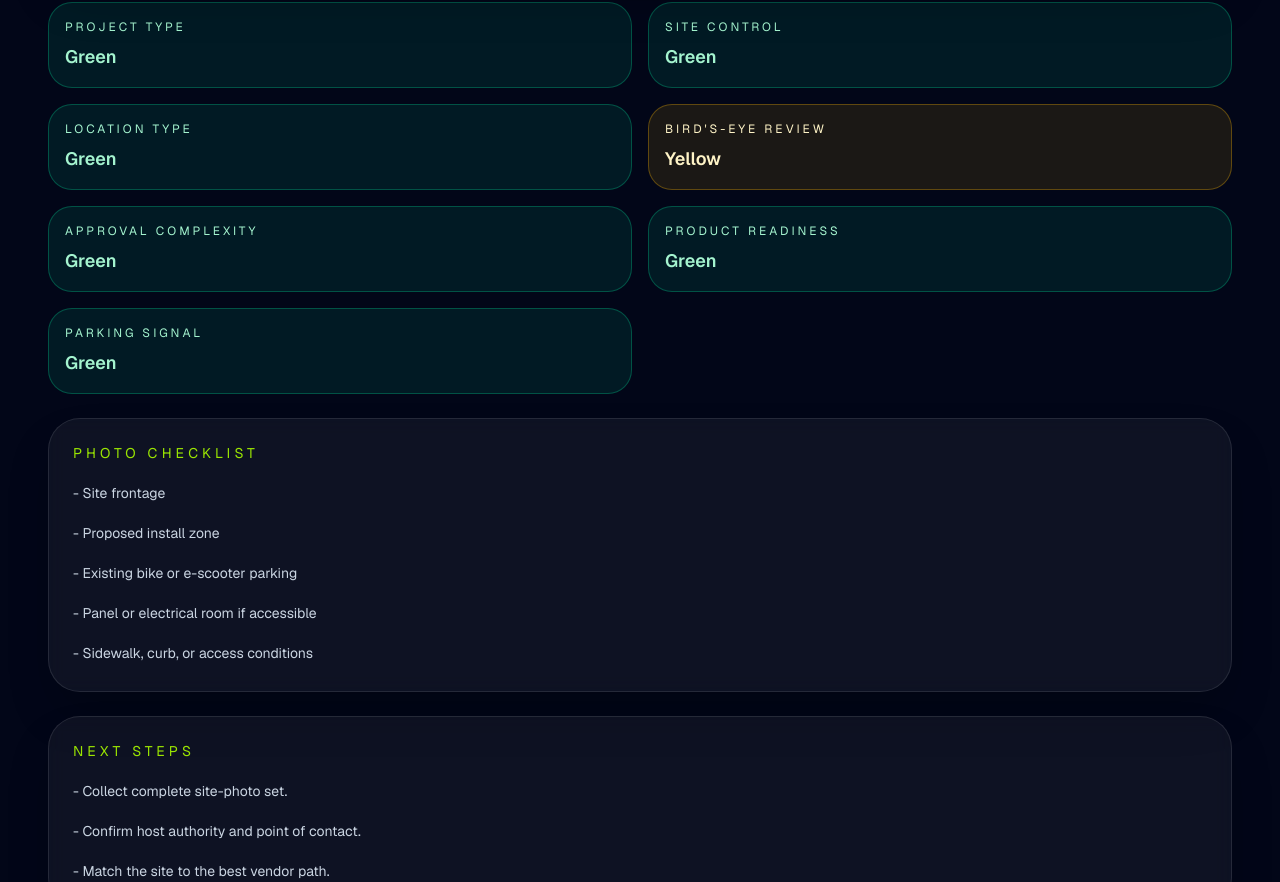
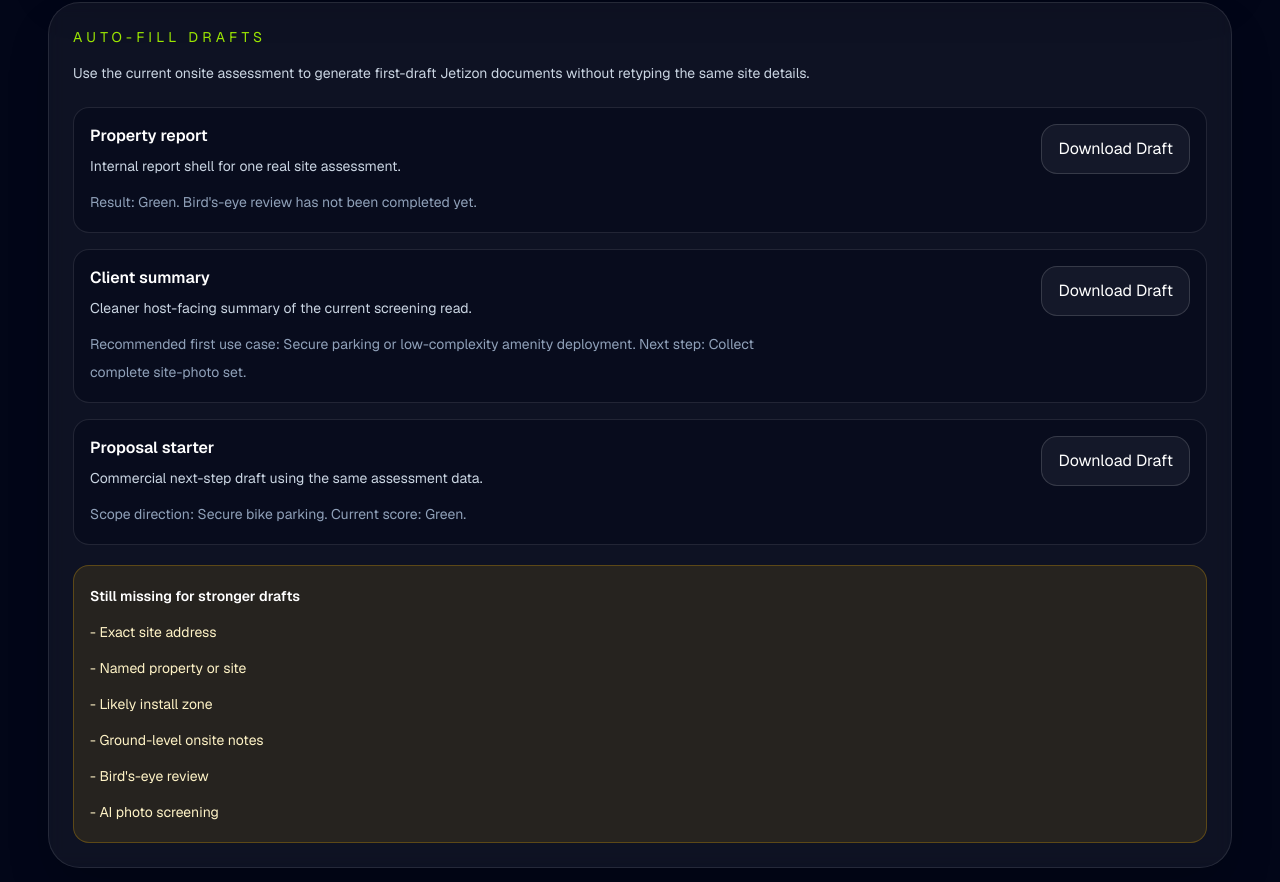
Before and after one commit to JMB929/jetizon-site, a Next.js app: page /onsite-assistant in a window 1280 px wide. Shown: the part 3625-4507 px from the top of the page. Built offline with nearby package versions, Linux system fonts and the light colour scheme.

Commit message:
Add onsite draft document generator

```diff
--- a/app/components/onsite-assistant.tsx
+++ b/app/components/onsite-assistant.tsx
@@ -57,6 +57,29 @@
 
 const STORAGE_KEY = "jetizon-onsite-assessments";
 
+const HOST_TYPE_LABELS: Record<string, string> = {
+  multifamily: "Multifamily",
+  "mixed-use": "Mixed-use",
+  university: "University / campus",
+  hospitality: "Hospitality",
+  community: "Community facility",
+  retail: "Retail / commercial",
+};
+
+const PROJECT_TYPE_LABELS: Record<string, string> = {
+  "secure-bike-parking": "Secure bike parking",
+  "secure-escooter-parking": "Secure e-scooter parking",
+  "simple-charging": "Simple charging access",
+  "battery-cabinet": "Battery charging cabinet",
+  "charging-rack": "Charging rack / enclosure",
+};
+
+const LOCATION_TYPE_LABELS: Record<string, string> = {
+  private: "Private property",
+  "private-with-layout-questions": "Private property with layout questions",
+  "public-space": "Touches sidewalk, curb, or street space",
+};
+
 function scoreClass(score: TrafficLight) {
   if (score === "Green") {
     return "border-emerald-400/30 bg-emerald-400/10 text-emerald-200";
@@ -95,6 +118,16 @@
   if (value === "yes") return "Yes";
   if (value === "no") return "No";
   return "Unclear";
+}
+
+function downloadTextFile(fileName: string, content: string) {
+  const blob = new Blob([content], { type: "text/plain" });
+  const url = URL.createObjectURL(blob);
+  const anchor = document.createElement("a");
+  anchor.href = url;
+  anchor.download = fileName;
+  anchor.click();
+  URL.revokeObjectURL(url);
 }
 
 async function fileToDataUrl(file: File) {
@@ -520,6 +553,141 @@
     analysis,
   };
 
+  const hostTypeLabel = HOST_TYPE_LABELS[hostType] || hostType;
+  const projectTypeLabel = PROJECT_TYPE_LABELS[projectType] || projectType;
+  const locationTypeLabel = LOCATION_TYPE_LABELS[locationType] || locationType;
+  const safeName = (siteName || "jetizon-site").toLowerCase().replace(/[^a-z0-9]+/g, "-");
+  const missingInfo = [
+    siteAddress ? null : "Exact site address",
+    siteName ? null : "Named property or site",
+    likelyInstallZone.trim() ? null : "Likely install zone",
+    onsiteNotes.trim() ? null : "Ground-level onsite notes",
+    aerialInputsStarted ? null : "Bird's-eye review",
+    analysis ? null : "AI photo screening",
+  ].filter(Boolean) as string[];
+
+  const propertyReportDraft = [
+    "# Jetizon Property-Specific Pre-Assessment Report",
+    "",
+    "## Cover Information",
+    `- Property name: ${siteName || "Not entered"}`,
+    `- Property address: ${siteAddress || "Not entered"}`,
+    `- Assessment date: ${new Date().toLocaleDateString()}`,
+    `- Host type: ${hostTypeLabel}`,
+    `- Proposed deployment type: ${projectTypeLabel}`,
+    "",
+    "## Executive Summary",
+    `- Result: ${manualWithAerial}`,
+    `- Best-fit first deployment: ${bestFitUseCase}`,
+    `- Main opportunity: ${finalRecommendation}`,
+    `- Main constraint: ${aerialScore === "Red" ? aerialSummary : analysis?.agency_warning || "No major visual blocker flagged yet."}`,
+    "",
+    "## Bird's-Eye Review",
+    `- Status: ${aerialReviewStatus}`,
+    `- Map source: ${mapSource}`,
+    `- Site context: ${aerialSiteContext}`,
+    `- Bird's-eye score: ${aerialScore || "Not started"}`,
+    `- Likely install zone: ${likelyInstallZone || "Not entered"}`,
+    `- Summary: ${aerialSummary}`,
+    "",
+    "## Ground-Level Review",
+    `- Existing parking visible: ${existingParking}`,
+    `- Onsite notes: ${onsiteNotes || "None entered"}`,
+    analysis
+      ? `- AI visual summary: ${analysis.site_context}; ${analysis.next_step}`
+      : "- AI visual summary: Not run",
+    "",
+    "## Early Feasibility Read",
+    `- Location type: ${locationTypeLabel}`,
+    `- Product readiness: ${productReadiness}`,
+    `- Complexity read: ${complexity}`,
+    `- Likely agency path: DOB ${agencies.dob}, FDNY ${agencies.fdny}, DOT ${agencies.dot}`,
+    "",
+    "## Missing Information",
+    ...(missingInfo.length ? missingInfo.map((item) => `- ${item}`) : ["- No major missing inputs flagged from the current form state."]),
+    "",
+    "## Recommended Next Step",
+    ...nextSteps.map((step) => `- ${step}`),
+  ].join("\n");
+
+  const clientSummaryDraft = [
+    "# Jetizon Preliminary Property Review",
+    "",
+    `Property: ${siteName || "Not entered"}`,
+    `Address: ${siteAddress || "Not entered"}`,
+    `Property type: ${hostTypeLabel}`,
+    `Recommended first use case: ${bestFitUseCase}`,
+    "",
+    "## Current Read",
+    `Jetizon currently reads this opportunity as ${manualWithAerial}. ${finalRecommendation}`,
+    "",
+    "## What Jetizon Reviewed",
+    `- Site address and layout category: ${locationTypeLabel}`,
+    `- Bird's-eye review: ${aerialReviewStatus}`,
+    `- Ground-level notes: ${onsiteNotes || "Pending more onsite notes"}`,
+    `- Program and approval path screen: DOB ${agencies.dob}, FDNY ${agencies.fdny}, DOT ${agencies.dot}`,
+    "",
+    "## Bird's-Eye Summary",
+    aerialSummary,
+    "",
+    "## Next Step",
+    nextSteps[0] || "Gather more site information before advancing.",
+    "",
+    "## Important Note",
+    "This is an early Jetizon screening summary. It is not final engineering, permit approval, or a locked installation quote.",
+  ].join("\n");
+
+  const proposalStarterDraft = [
+    "# Jetizon Proposal Starter",
+    "",
+    `Opportunity: ${siteName || "Not entered"}`,
+    `Address: ${siteAddress || "Not entered"}`,
+    `Host type: ${hostTypeLabel}`,
+    `Project type: ${projectTypeLabel}`,
+    "",
+    "## Scope Direction",
+    `Jetizon is proposing an early-stage site development and screening path for ${siteName || "the property"}, focused first on ${bestFitUseCase.toLowerCase()}.`,
+    "",
+    "## Why This Site",
+    finalRecommendation,
+    "",
+    "## Current Site Signals",
+    `- Assessment score: ${manualWithAerial}`,
+    `- Bird's-eye review: ${aerialScore || "Not started"} (${aerialSiteContext})`,
+    `- Host commitment: ${hostCommitment}`,
+    `- Product readiness: ${productReadiness}`,
+    "",
+    "## Recommended Jetizon Next Step",
+    nextSteps[0] || "Complete the next assessment step.",
+    "",
+    "## Proposal Notes To Finalize",
+    ...(missingInfo.length ? missingInfo.map((item) => `- ${item}`) : ["- Add pricing, scope, and external partner details as needed."]),
+  ].join("\n");
+
+  const documentDrafts = [
+    {
+      title: "Property report",
+      description: "Internal report shell for one real site assessment.",
+      preview: `Result: ${manualWithAerial}. ${aerialSummary}`,
+      fileName: `${safeName || "jetizon-site"}-property-report.md`,
+      content: propertyReportDraft,
+    },
+    {
+      title: "Client summary",
+      description: "Cleaner host-facing summary of the current screening read.",
+      preview: `Recommended first use case: ${bestFitUseCase}. Next step: ${nextSteps[0] || "Gather more information."}`,
+      fileName: `${safeName || "jetizon-site"}-client-summary.md`,
+      content: clientSummaryDraft,
+    },
+    {
+      title: "Proposal starter",
+      description: "Commercial next-step draft using the same assessment data.",
+      preview: `Scope direction: ${projectTypeLabel}. Current score: ${manualWithAerial}.`,
+      fileName: `${safeName || "jetizon-site"}-proposal-starter.md`,
+      content: proposalStarterDraft,
+    },
+  ];
+
   const formatAssessmentText = (assessment: SavedAssessment) => {
     const lines = [
       "Jetizon Onsite Assessment",
@@ -581,15 +749,11 @@
   };
 
   const handleDownloadAssessment = (assessment: SavedAssessment = currentAssessment) => {
-    const blob = new Blob([formatAssessmentText(assessment)], { type: "text/plain" });
-    const url = URL.createObjectURL(blob);
-    const anchor = document.createElement("a");
-    const safeName = assessment.siteName.toLowerCase().replace(/[^a-z0-9]+/g, "-");
-
-    anchor.href = url;
-    anchor.download = `${safeName || "jetizon-site"}-assessment.txt`;
-    anchor.click();
-    URL.revokeObjectURL(url);
+    const savedSafeName = assessment.siteName.toLowerCase().replace(/[^a-z0-9]+/g, "-");
+    downloadTextFile(
+      `${savedSafeName || "jetizon-site"}-assessment.txt`,
+      formatAssessmentText(assessment),
+    );
   };
 
   return (
@@ -1078,6 +1242,53 @@
           )}
         </div>
 
+        <div className="rounded-[2rem] border border-white/10 bg-white/5 p-6 shadow-2xl backdrop-blur">
+          <p className="text-sm uppercase tracking-[0.3em] text-lime-400">
+            Auto-fill drafts
+          </p>
+          <p className="mt-3 text-sm leading-7 text-slate-300">
+            Use the current onsite assessment to generate first-draft Jetizon documents
+            without retyping the same site details.
+          </p>
+          <div className="mt-5 space-y-4">
+            {documentDrafts.map((draft) => (
+              <div
+                key={draft.title}
+                className="rounded-2xl border border-white/10 bg-slate-950/40 p-4"
+              >
+                <div className="flex flex-col gap-3 md:flex-row md:items-start md:justify-between">
+                  <div className="max-w-2xl">
+                    <p className="font-semibold text-white">{draft.title}</p>
+                    <p className="mt-1 text-sm leading-7 text-slate-300">
+                      {draft.description}
+                    </p>
+                    <p className="mt-2 text-sm leading-7 text-slate-400">
+                      {draft.preview}
+                    </p>
+                  </div>
+                  <button
+                    type="button"
+                    onClick={() => downloadTextFile(draft.fileName, draft.content)}
+                    className="rounded-2xl border border-white/15 bg-white/5 px-4 py-3 text-sm font-semibold text-white transition hover:bg-white/10"
+                  >
+                    Download Draft
+                  </button>
+                </div>
+              </div>
+            ))}
+          </div>
+          {missingInfo.length > 0 && (
+            <div className="mt-5 rounded-2xl border border-amber-400/25 bg-amber-400/10 p-4 text-sm leading-7 text-amber-100">
+              <p className="font-semibold text-white">Still missing for stronger drafts</p>
+              <ul className="mt-2 space-y-2">
+                {missingInfo.map((item) => (
+                  <li key={item}>- {item}</li>
+                ))}
+              </ul>
+            </div>
+          )}
+        </div>
+
         {(analysis || analysisError) && (
           <div className="rounded-[2rem] border border-white/10 bg-white/5 p-6 shadow-2xl backdrop-blur">
             <p className="text-sm uppercase tracking-[0.3em] text-lime-400">
```
